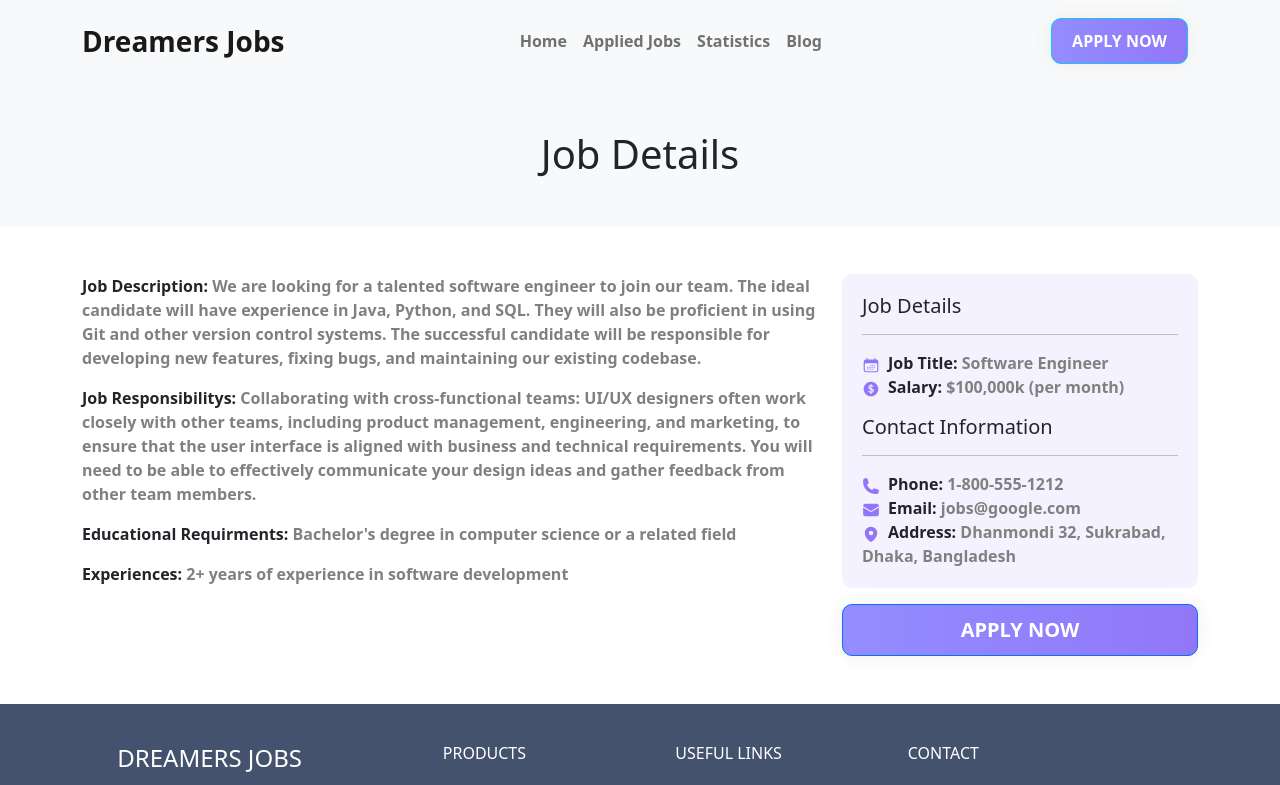
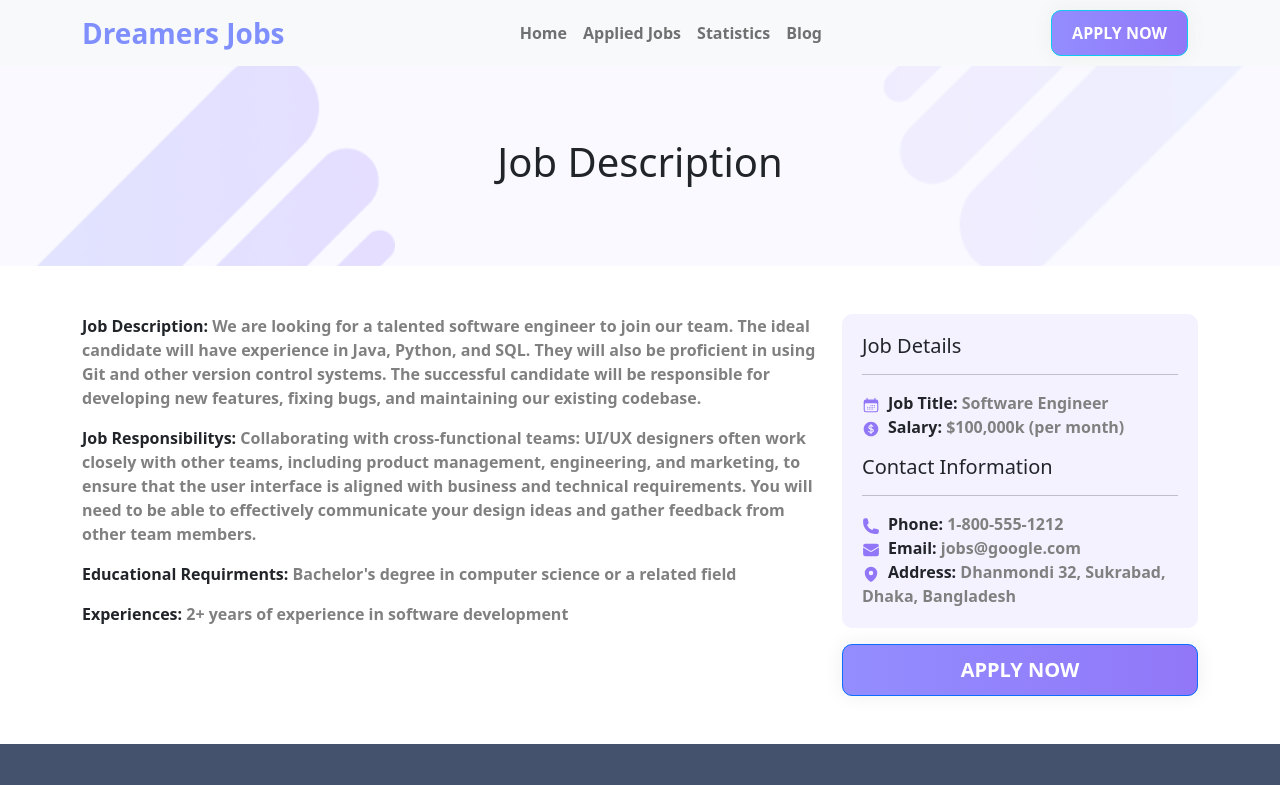
Before and after one commit to razikul-joni69/Dreamersjobs-Client, a React (Vite) app: page /job/1125 in a window 1280 px wide. Shown: the top 785 px of the page. Built offline with nearby package versions, Linux system fonts and the light colour scheme.

Commit message:
added banner on static and job-details page and some hotfix

```diff
--- a/src/components/AvailableJobs/AvailableJobs.jsx
+++ b/src/components/AvailableJobs/AvailableJobs.jsx
@@ -1,22 +1,10 @@
-import React, { useEffect, useState } from "react";
-import { Button, Container, Row } from "react-bootstrap";
-import { Link } from "react-router-dom";
-import { useLoaderData } from "react-router-dom";
-
+import { CurrencyDollarIcon, MapPinIcon } from "@heroicons/react/24/outline";
+import React, { useState } from "react";
+import { Button, Col, Container, Row } from "react-bootstrap";
+import { Link, useLoaderData } from "react-router-dom";
 const AvailableJobs = () => {
     const [allJobs, setAllJobs] = useState([]);
     let featuredJobs = useLoaderData();
-    // const [featuredJobs, setJobs] = useState([]);
-    // console.log(appliedJobs)
-    // useEffect(() => {
-    //     fetch("jobs.json")
-    //         .then((res) => res.json())
-    //         .then((data) => {
-    //             data.slice(0, 2);
-    //             return setJobs(data);
-    //         });
-    //     console.log( fetch("jobs.json"))
-    // }, []);
     return (
         <Container style={{ marginBottom: "100px" }}>
             <h1 className="text-center">Featured Jobs</h1>
@@ -26,9 +14,9 @@ const AvailableJobs = () => {
             </p>
             <Row className="g-3 justify-content-between">
                 {featuredJobs.map((job) => (
-                    <div key={job.id} className="card col-md-6">
+                    <Col md={6} key={job.id} className="card  p-3">
                         <img
-                            className="pt-3"
+                            className=""
                             style={{ width: "100px" }}
                             src={job.companyLogo}
                             alt=""
@@ -38,7 +26,7 @@ const AvailableJobs = () => {
                         <div>
                             <Button
                                 className="outline-btn"
-                                variant="outline-info"
+                                variant="outline-success"
                             >
                                 {job.jobType}
                             </Button>
@@ -49,16 +37,38 @@ const AvailableJobs = () => {
                                 {job.jobTime}
                             </Button>
                         </div>
-                        <div>
-                            <p>{job.location}</p>
-                            <p>{job.salary}</p>
+                        <div className="d-flex mt-3">
+                            <MapPinIcon
+                                style={{
+                                    height: "20px",
+                                    width: "20px",
+                                    color: "grey",
+                                    marginRight: "5px",
+                                    marginTop: "3px",
+                                }}
+                            />
+                            <p className="me-3">{job.location}</p>
+
+                            <CurrencyDollarIcon
+                                style={{
+                                    height: "20px",
+                                    width: "20px",
+                                    color: "grey",
+                                    marginRight: "5px",
+                                    marginTop: "3px",
+                                }}
+                            />
+                            <p>{job.salary}k (Per Month)</p>
                         </div>
                         <div>
-                            <Button className="main-btn">
-                                <Link to={`/job/${job.id}`} className="text-white">View Details</Link>
-                            </Button>
+                            <Link
+                                className="main-btn m-0 d-inline-block"
+                                to={`/job/${job.id}`}
+                            >
+                                View Details
+                            </Link>
                         </div>
-                    </div>
+                    </Col>
                 ))}
             </Row>
             <Button className="main-btn d-block mx-auto mt-4">
--- a/src/components/Header/Header.jsx
+++ b/src/components/Header/Header.jsx
@@ -3,23 +3,22 @@ import { Button } from "react-bootstrap";
 import Container from "react-bootstrap/Container";
 import Nav from "react-bootstrap/Nav";
 import Navbar from "react-bootstrap/Navbar";
+import { Link } from "react-router-dom";
 import ActiveLink from "../AvtiveLink/ActiveLink";
 import "./Header.css";
 
 const Header = () => {
     return (
         <>
-            <Navbar bg="light" variant="light">
+            <Navbar className="p-0" bg="light" variant="light">
                 <Container>
-                    <Navbar.Brand className="fw-bold fs-3" href="#home">
-                        Dreamers Jobs
+                    <Navbar.Brand className="fw-bold fs-3">
+                        <Link to="/" style={{ color: "#7f8ffe" }}>
+                            Dreamers Jobs
+                        </Link>
                     </Navbar.Brand>
                     <Nav className="m-auto">
-                        <ActiveLink
-                            to="/"
-                            className={`nav-link
-                            `}
-                        >
+                        <ActiveLink to="/" className={`nav-link`}>
                             Home
                         </ActiveLink>
                         <ActiveLink to="/applied-jobs">Applied Jobs</ActiveLink>
--- a/src/components/HomeStatic/HomeStatic.jsx
+++ b/src/components/HomeStatic/HomeStatic.jsx
@@ -6,7 +6,7 @@ const HomeStatic = () => {
     const [jobcatagory, setJobcatagory] = useState([]);
 
     useEffect(() => {
-        fetch("jobcatagory.json")
+        fetch("/jobcatagory.json")
             .then((res) => res.json())
             .then((data) => setJobcatagory(data));
     }, []);
@@ -33,7 +33,7 @@ const HomeStatic = () => {
                         <Col>
                             <img
                                 className="img-fluid"
-                                src="hero-img.png"
+                                src="/hero-img.png"
                                 alt=""
                             />
                         </Col>
--- a/src/components/JobDescription/JobDescription.jsx
+++ b/src/components/JobDescription/JobDescription.jsx
@@ -39,7 +39,9 @@ const JobDescription = () => {
 
     return (
         <div>
-            <h1 className="text-center pt-5 pb-5 bg-light">Job Details</h1>
+            <div className="cover__img">
+                <h1 className="">Job Description</h1>
+            </div>
             <Container className="mt-5 mb-5">
                 <Row>
                     <Col md={8}>
--- a/src/components/Statistics/Statistics.jsx
+++ b/src/components/Statistics/Statistics.jsx
@@ -47,8 +47,10 @@ const Statistics = () => {
     ];
     return (
         <div>
-            <Container>
-                <h1 className="text-center mt-5 mb-5">Assignment Marks</h1>
+            <div className="cover__img">
+                <h1 className="">Assignment Marks</h1>
+            </div>
+            <Container className="mt-5 mb-5">
                 <ResponsiveContainer width="100%" height={600}>
                     <ComposedChart
                         width={600}
--- a/src/index.css
+++ b/src/index.css
@@ -42,6 +42,18 @@ a {
     text-decoration: none;
 }
 
+.cover__img {
+    background-image: url("/cover.png");
+    background-color: #f9f9ff;
+    background-position: center;
+    background-repeat: no-repeat;
+    background-size: cover;
+    height: 200px;
+    width: 100%;
+    display: flex;
+    align-items: center;
+    justify-content: center;
+}
 /* :root {
   font-family: Inter, system-ui, Avenir, Helvetica, Arial, sans-serif;
   line-height: 1.5;
```
Also changed, not shown: public/cover.png (added).
